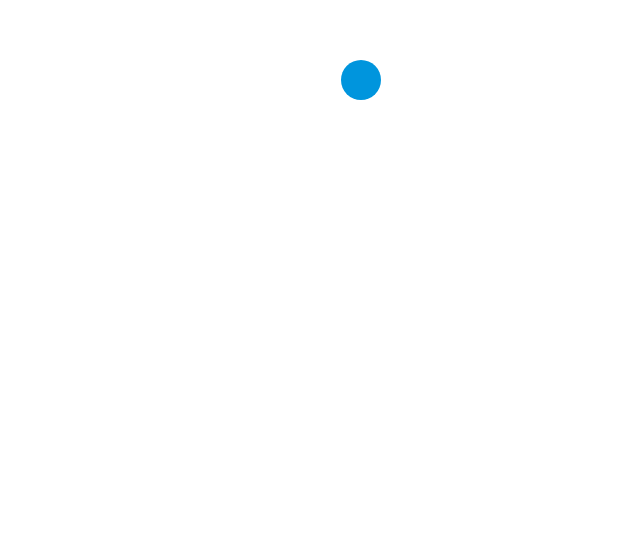
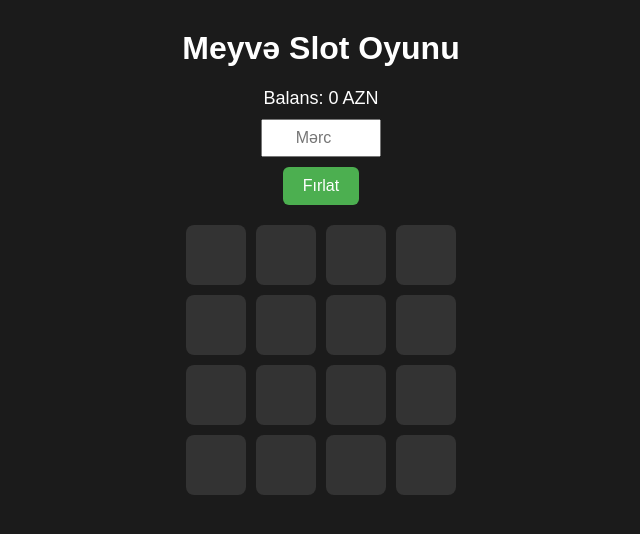
Before and after one commit to Reko004/kazinorbet, a plain HTML site: page index.html in a window 1280 px wide. Shown: the whole page, without its empty margins (319-959 px from the left). Drawn offline with Linux system fonts and the light colour scheme.

Commit message:
Update index.html

```diff
--- a/index.html
+++ b/index.html
@@ -1,21 +1,140 @@
 <!DOCTYPE html>
-<html lang="en">
+<html lang="az">
 <head>
   <meta charset="UTF-8">
   <meta name="viewport" content="width=device-width, initial-scale=1.0">
-    <title>Topu Zıplat Oyunu</title>
+  <title>Meyvə Slot Oyunu</title>
   <style>
     body {
+      background: #1b1b1b;
+      font-family: sans-serif;
+      color: #fff;
+      text-align: center;
       margin: 0;
-            overflow: hidden;
+      padding: 20px;
     }
-        canvas {
-            display: block;
+    h1 { margin-top: 10px; }
+    #balance { font-size: 18px; margin: 10px 0; }
+    #betInput {
+      padding: 8px;
+      font-size: 16px;
+      width: 100px;
+      text-align: center;
+    }
+    button {
+      padding: 10px 20px;
+      font-size: 16px;
+      background: #4CAF50;
+      color: white;
+      border: none;
+      border-radius: 6px;
+      cursor: pointer;
+      margin-top: 10px;
+    }
+    #grid {
+      display: grid;
+      grid-template-columns: repeat(4, 60px);
+      gap: 10px;
+      justify-content: center;
+      margin-top: 20px;
+    }
+    .cell {
+      width: 60px;
+      height: 60px;
+      font-size: 30px;
+      background: #333;
+      display: flex;
+      justify-content: center;
+      align-items: center;
+      border-radius: 8px;
+      transition: transform 0.2s;
+    }
+    .spin {
+      animation: spin 0.4s ease-in-out;
+    }
+    @keyframes spin {
+      0% { transform: rotateY(0); }
+      50% { transform: rotateY(180deg); }
+      100% { transform: rotateY(0); }
+    }
+    #message {
+      margin-top: 15px;
+      font-weight: bold;
     }
   </style>
 </head>
 <body>
-    <canvas id="gameCanvas"></canvas>
-    <script src="game.js"></script>
+  <h1>Meyvə Slot Oyunu</h1>
+  <div id="balance"></div>
+  <input type="number" id="betInput" placeholder="Mərc" min="1">
+  <br>
+  <button onclick="spin()">Fırlat</button>
+  <div id="grid"></div>
+  <div id="message"></div>
+
+  <script>
+    const fruits = ['🍒', '🍋', '🍉', '🍇', '🍎', '🥝'];
+    const grid = document.getElementById('grid');
+    const balanceEl = document.getElementById('balance');
+    const messageEl = document.getElementById('message');
+    const username = localStorage.getItem('username');
+    let balance = parseInt(localStorage.getItem(`balance_${username}`)) || 0;
+
+    function updateBalance() {
+      balanceEl.textContent = `Balans: ${balance} AZN`;
+    }
+
+    function createGrid() {
+      grid.innerHTML = '';
+      for (let i = 0; i < 16; i++) {
+        const cell = document.createElement('div');
+        cell.classList.add('cell');
+        grid.appendChild(cell);
+      }
+    }
+
+    function spin() {
+      const bet = parseInt(document.getElementById('betInput').value);
+      if (!bet || bet <= 0) {
+        messageEl.textContent = 'Zəhmət olmasa düzgün mərc daxil edin';
+        return;
+      }
+      if (balance < bet) {
+        messageEl.textContent = 'Balansda kifayət qədər vəsait yoxdur';
+        return;
+      }
+
+      balance -= bet;
+      updateBalance();
+      messageEl.textContent = '';
+
+      const cells = document.querySelectorAll('.cell');
+      let allEqual = true;
+      let firstValue = null;
+
+      for (let i = 0; i < cells.length; i++) {
+        const fruit = fruits[Math.floor(Math.random() * fruits.length)];
+        cells[i].textContent = fruit;
+        cells[i].classList.add('spin');
+        setTimeout(() => cells[i].classList.remove('spin'), 400);
+
+        if (i === 0) firstValue = fruit;
+        else if (fruit !== firstValue) allEqual = false;
+      }
+
+      if (allEqual) {
+        const winAmount = bet * 10;
+        balance += winAmount;
+        messageEl.textContent = `Qazandın! +${winAmount} AZN`;
+      } else {
+        messageEl.textContent = 'Uduzdun. Yenidən sına!';
+      }
+
+      localStorage.setItem(`balance_${username}`, balance);
+    }
+
+    createGrid();
+    updateBalance();
+  </script>
 </body>
 </html>
```
Lines whose indentation alone changed are shown as unchanged.
